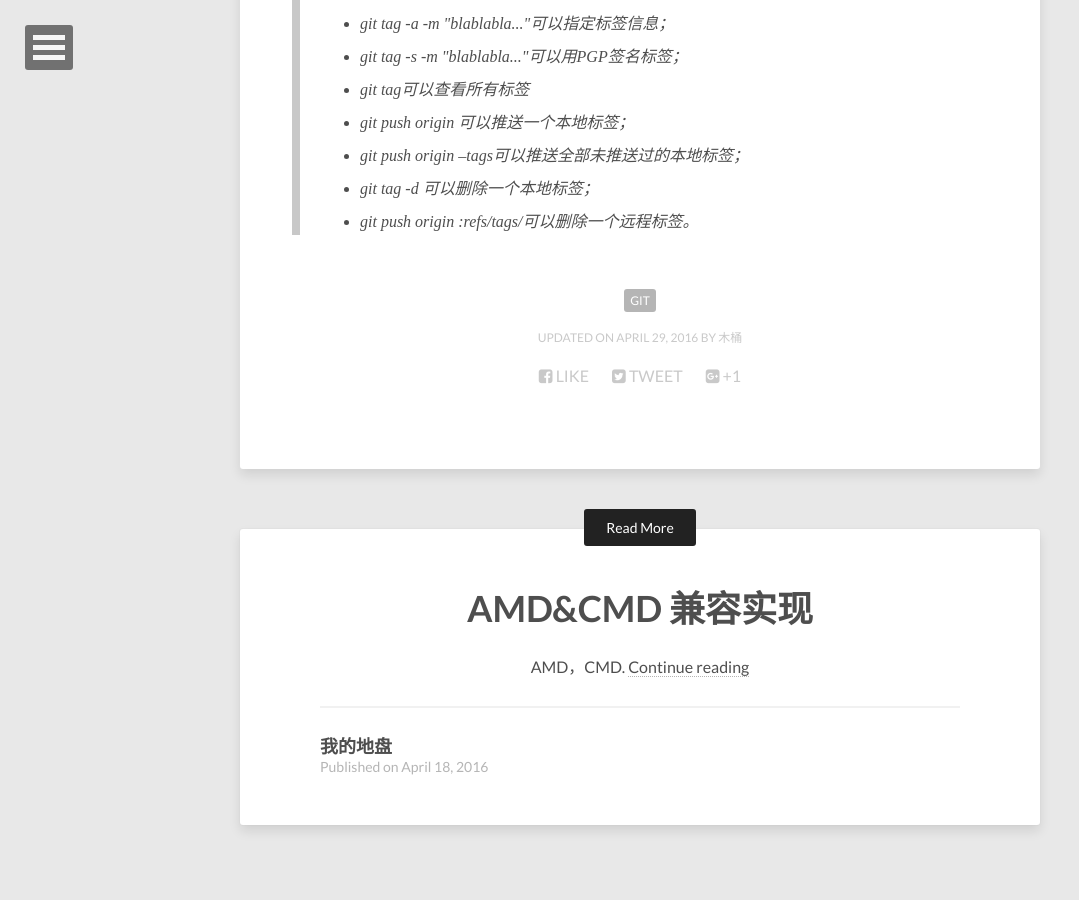
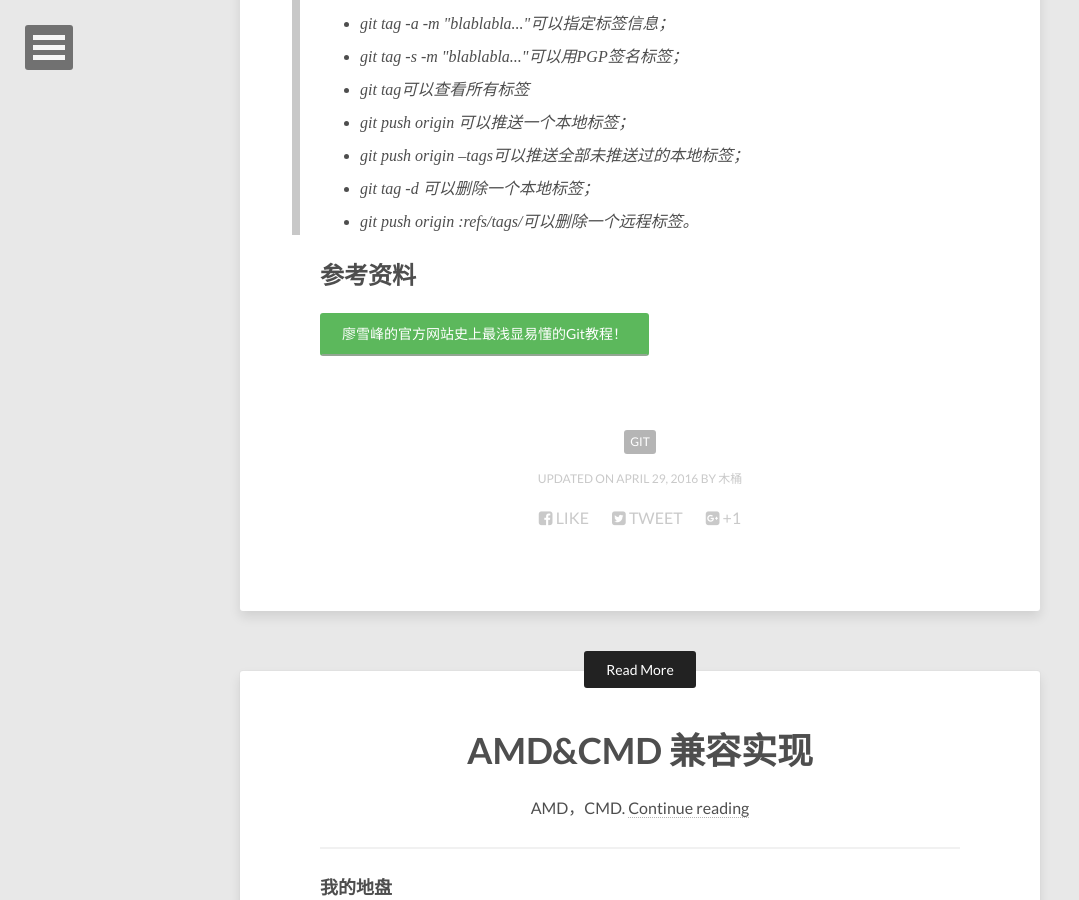
Before and after one commit to choukin/choukin.github.io, a Jekyll site: the page built from _posts/2016-04-29-git-help.md, in a window 1280 px wide and 900 px high, scrolled down 3336 px. Shown: the whole window, without its empty margins (0-1079 px from the left). Built offline with Jekyll 4.4.1, drawn with Linux system fonts in a browser that asks for light colours; nearby versions of some CDN libraries.

Commit message:
git over

```diff
--- a/_posts/2016-04-29-git-help.md
+++ b/_posts/2016-04-29-git-help.md
@@ -98,3 +98,6 @@ image:
 - git push origin --tags可以推送全部未推送过的本地标签；
 - git tag -d <tagname>可以删除一个本地标签；
 - git push origin :refs/tags/<tagname>可以删除一个远程标签。
+
+## 参考资料
+<a href="http://www.liaoxuefeng.com/wiki/0013739516305929606dd18361248578c67b8067c8c017b000" class="btn btn-success">廖雪峰的官方网站史上最浅显易懂的Git教程！</a>
```
